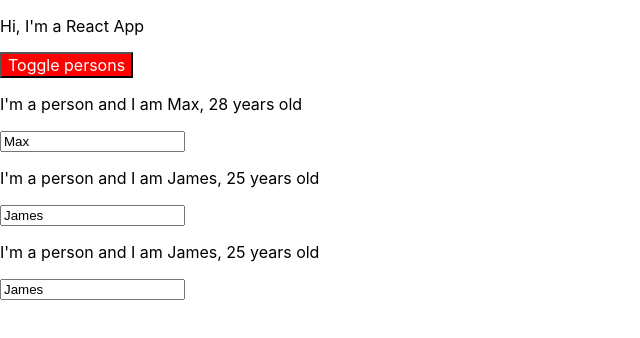
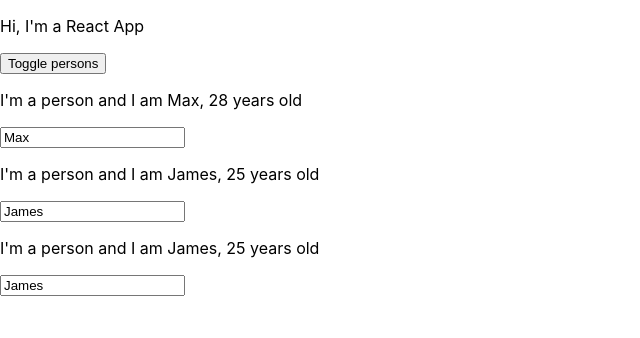
Before and after one commit to Xindi-Li/burger-buidler, a React app: page / in a window 1280 px wide. Both pictures are taken after a click on the button "Toggle persons". Shown: the top 338 px of the page, without its empty margins (0-640 px from the left). Built offline with nearby package versions, Linux system fonts and the light colour scheme.

Commit message:
life cycle

```diff
--- a/src/components/Cockpit/Cockpit.js
+++ b/src/components/Cockpit/Cockpit.js
@@ -1,6 +1,9 @@
-import React from "react";
+import React, {useEffect} from "react";
 
 const cockpit = (props) => {
+  useEffect(()=>{
+
+  })
     const classes = [];
     if (props.state.persons.length <= 2) {
       classes.push("red");
--- a/src/components/Persons/Person/Person.css
+++ b/src/components/Persons/Person/Person.css
@@ -6,3 +6,9 @@
     padding: 16px;
     text-align: center;
 }
+
+@media (min-width:500px) {
+    .Person{
+        width: 450px;
+    }
+}
--- a/src/components/Persons/Person/Person.js
+++ b/src/components/Persons/Person/Person.js
@@ -1,14 +1,17 @@
-import React from 'react';
+import React, { Component } from 'react';
 import classes from "./Person.css"
 
-const person = props => {
-    return(
-        <div className={classes.Person} >
-            <p onClick={props.click}> I'm a person and I am {props.name}, {props.age} years old</p>
-            <p>{props.children}</p>
-            <input type="text" onChange={props.changed} value = {props.name}/>
-        </div>
-    )
+class Person extends Component {
+    render() {
+        return (
+            <div className={classes.Person} >
+                <p onClick={this.props.click}> I'm a person and I am {this.props.name}, {this.props.age} years old</p>
+                <p>{this.props.children}</p>
+                <input type="text" onChange={this.props.changed} value={this.props.name} />
+            </div>
+        )
+    }
+
 };
 
-export default person;
+export default Person;
--- a/src/components/Persons/Persons.js
+++ b/src/components/Persons/Persons.js
@@ -1,15 +1,18 @@
 import React from "react";
 import Person from "./Person/Person"
 
-const persons = props => (
-    props.persons.map((person, index) =>
-        <Person
-            name={person.name}
-            age={person.age}
-            changed={(event) => props.changed(event, index)}
-            click={() => props.clicked(index)}
-            key={person.id} />
-    )
-)
+class Persons extends React.Component {
 
-export default persons;
+    render() {
+        return this.props.persons.map((person, index) =>
+            <Person
+                name={person.name}
+                age={person.age}
+                changed={(event) => this.props.changed(event, index)}
+                click={() => this.props.clicked(index)}
+                key={person.id} />
+        )
+    }
+}
+
+export default Persons;
--- a/src/containers/App.css
+++ b/src/containers/App.css
@@ -9,3 +9,26 @@
 .bold{
   font-weight: bold;
 }
+
+.App button{
+  border: 1px solid blue;
+  padding: 16px;
+  background-color: green;
+  font: inherit;
+  color: white;
+  cursor: pointer;
+}
+
+.App button:hover {
+  background-color: lightgreen;
+  color: black;
+}
+
+.App button.Red{
+  background-color: red;
+}
+
+.App button.Red:hover{
+  background-color: salmon;
+  color: black;
+}
--- a/src/containers/App.js
+++ b/src/containers/App.js
@@ -4,13 +4,23 @@ import Persons from '../components/Persons/Persons';
 import Radium from "radium";
 
 class App extends Component {
-  state = {
+  constructor(props){
+    super(props);
+    this.state = {
       persons: [
         { "id": "asdfd", name: "Max", age: 28 },
         { "id": "ascvd", name: "James", age: 25 },
         { "id": "asssd", name: "James", age: 25 }
       ],
       showPersons: false
+    }
+  }
+  static genDerivedStateFromProps(props, state){
+    return state;
+  }
+
+  componentDidMount(){
+    console.log("componentDidMount");
   }
 
   nameChangedHandler = (event, index) => {
@@ -35,31 +45,19 @@ class App extends Component {
     )
   }
 
-
-
   render() {
-    const style = {
-      backgroundColor: "green",
-      color: "white",
-      font: "inherit",
-      border: "1px sold blue",
-      ":hover": {
-        backgroundColor:"lightgreen",
-
-      }
-    }
-
     let persons = null;
+    let btnClass = '';
     if (this.state.showPersons) {
       persons = (
         <div>
           <Persons
             persons={this.state.persons}
             clicked={this.deletePersonHandler}
-            changed={this.nameChangedHandler}/>
+            changed={this.nameChangedHandler} />
         </div>
       )
-      style.backgroundColor = "red";
+      btnClass = classes.Red
     }
     const assignedClasses = [];
     if (this.state.persons.length <= 2) {
@@ -73,7 +71,9 @@ class App extends Component {
       <div className={classes.App}>
         <div>
           <p className={assignedClasses.join(' ')}>Hi, I'm a React App</p>
-            <button style={style} onClick={this.togglePersonHandler}>Toggle persons</button>
+          <button
+            className={btnClass}
+            onClick={this.togglePersonHandler}>Toggle persons</button>
         </div>
         {persons}
       </div>
```
Lines whose indentation alone changed are shown as unchanged.
